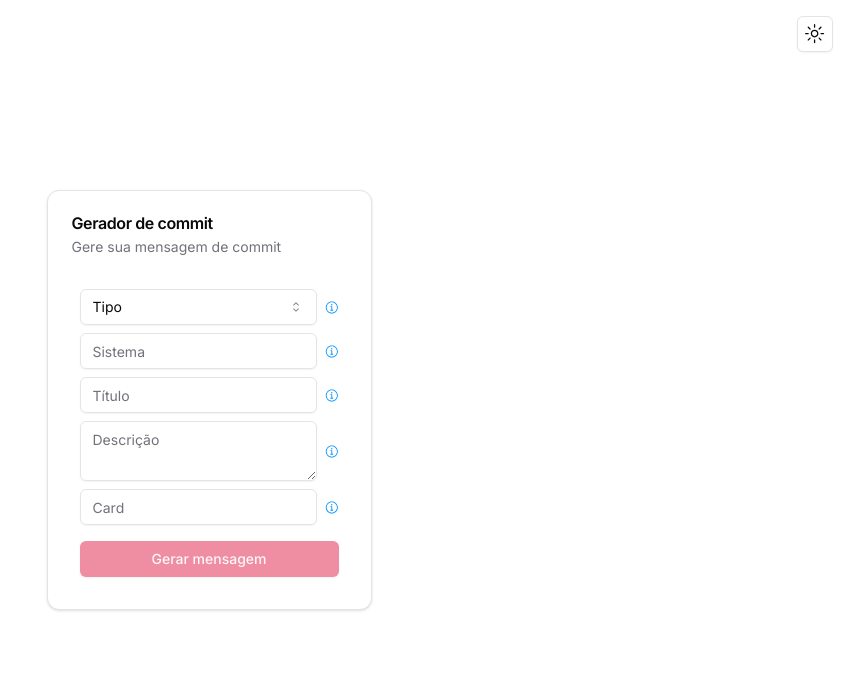
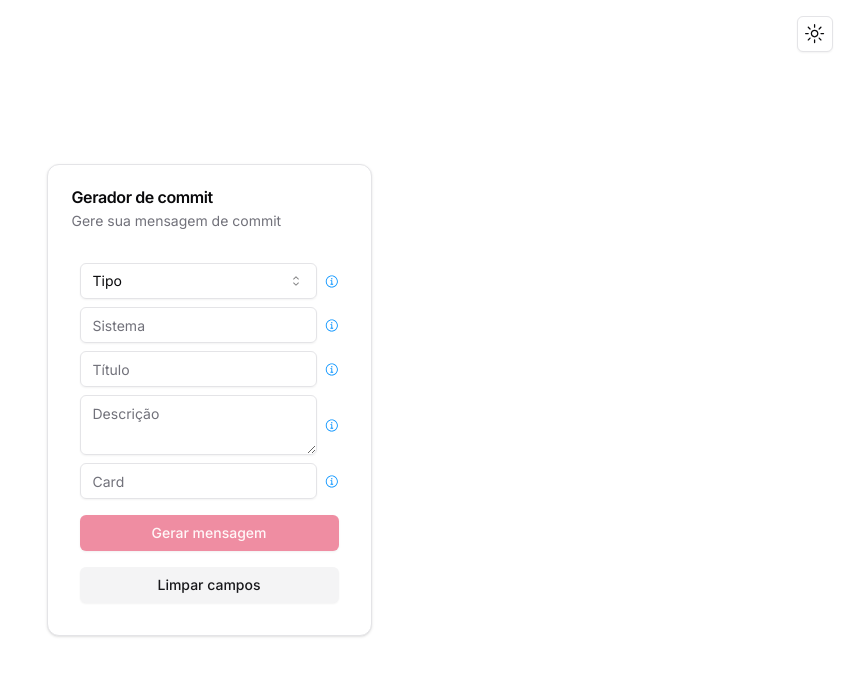
Before and after one commit to Victorb999/commit-generator, a Next.js app: page / in a window 1280 px wide. Shown: the top 676 px of the page, without its empty margins (431-1280 px from the left). Built offline with nearby package versions, Linux system fonts and the light colour scheme.

Commit message:
feat: Add clear functionality to reset form fields in MainForm component

```diff
--- a/src/components/MainForm/MainForm.tsx
+++ b/src/components/MainForm/MainForm.tsx
@@ -43,6 +43,16 @@ export const MainForm = () => {
     console.log(msg);
   };
 
+  const handleClear = () => {
+    setForm({
+      type: "",
+      system: "",
+      title: "",
+      description: "",
+      cardNumber: "",
+    });
+  };
+
   return (
     <div
       className="flex flex-col
@@ -60,6 +70,7 @@ export const MainForm = () => {
           >
             <div className="flex gap-2 items-center">
               <Select
+                value={form.type}
                 onValueChange={(value: any) =>
                   setForm({ ...form, type: value })
                 }
@@ -90,6 +101,7 @@ export const MainForm = () => {
                 name="system"
                 placeholder="Sistema"
                 required
+                value={form.system}
                 onChange={(e) => setForm({ ...form, system: e.target.value })}
               />
               <TooltipInfo msg={`O sistema que está alterando.`} />
@@ -101,6 +113,7 @@ export const MainForm = () => {
                 name="titleCommit"
                 placeholder="Título"
                 required
+                value={form.title}
                 onChange={(e) => setForm({ ...form, title: e.target.value })}
               />
               <TooltipInfo
@@ -116,6 +129,7 @@ export const MainForm = () => {
                 placeholder="Descrição"
                 name="descriptionCommit"
                 required
+                value={form.description}
                 onChange={(e) =>
                   setForm({ ...form, description: e.target.value })
                 }
@@ -135,6 +149,7 @@ export const MainForm = () => {
                 name="cardNumber"
                 placeholder="Card"
                 required
+                value={form.cardNumber}
                 onChange={(e) =>
                   setForm({ ...form, cardNumber: e.target.value })
                 }
@@ -155,6 +170,14 @@ export const MainForm = () => {
             >
               Gerar mensagem
             </Button>
+            <Button
+              type="button"
+              className="mt-2"
+              variant="secondary"
+              onClick={handleClear}
+            >
+              Limpar campos
+            </Button>
             <AlertMessage msg={msg} open={open} setOpen={setOpen} />
           </form>
         </CardContent>
```
